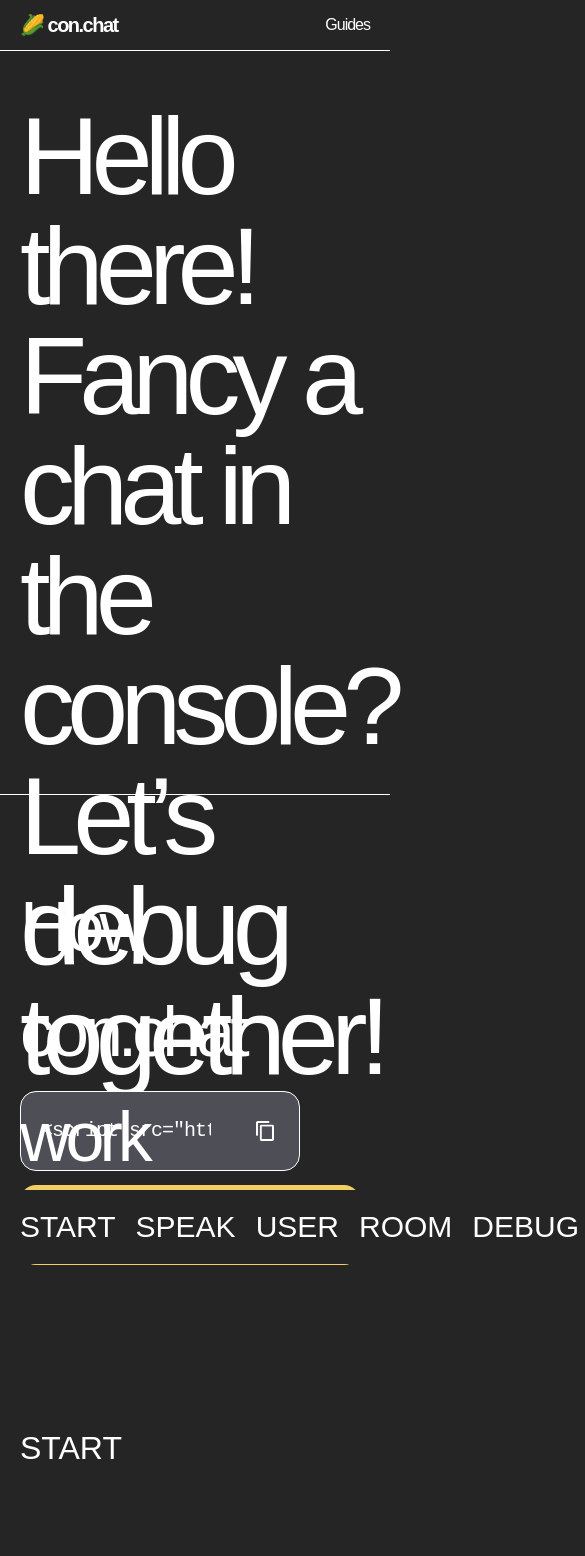
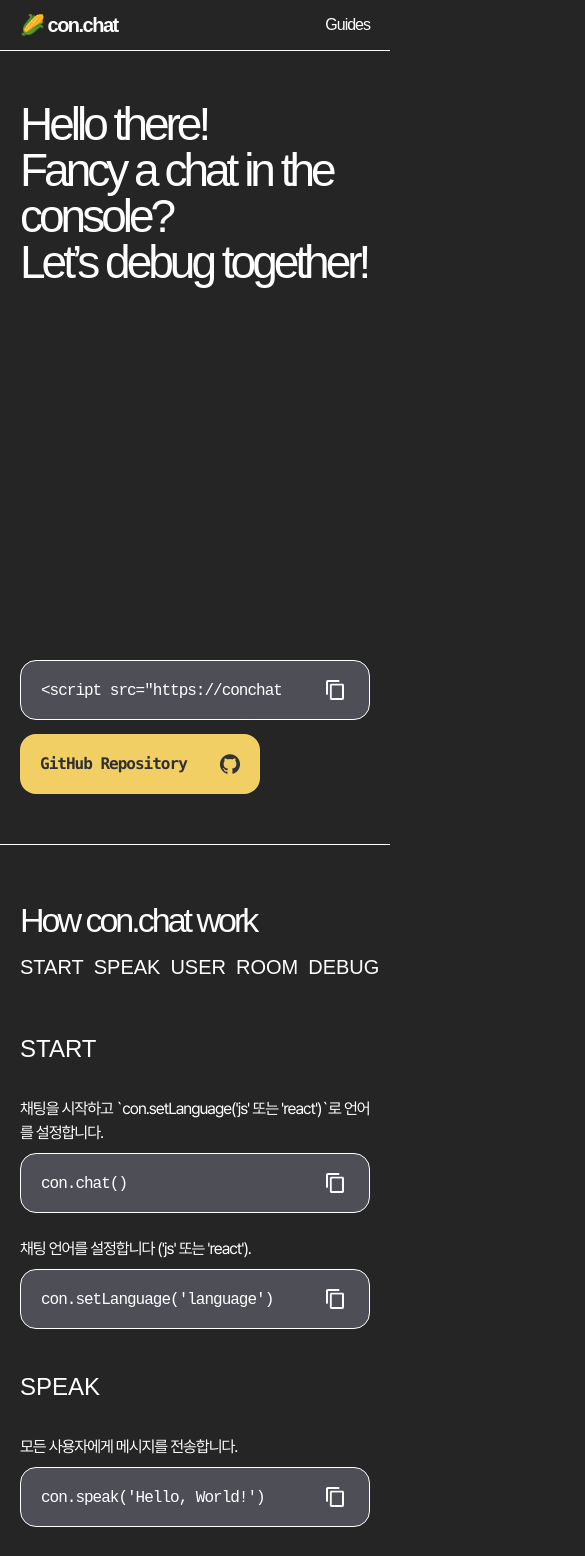
Before and after one commit to Team-conchat/con.chat-guide, a React (Vite) app: page / in a window 390 px wide. Shown: the top 1556 px of the page, 585 px wide, since content can reach past the window. Built offline with nearby package versions, Linux system fonts and the light colour scheme; a web font is replaced by a local one.

Commit message:
Design: intro 페이지 반응형 추가

```diff
--- a/src/components/CodeBlock/style.scss
+++ b/src/components/CodeBlock/style.scss
@@ -1,3 +1,5 @@
+@use '../../styles/mixin' as mixin;
+
 .code-example {
   display: flex;
   justify-content: space-between;
@@ -10,6 +12,10 @@
   background-color: var(--code-bg-color);
   box-sizing: border-box;
 
+  @include mixin.tablet {
+    min-height: 60px;
+  }
+
   pre {
     overflow-x: auto;
   }
@@ -17,6 +23,10 @@
   code {
     font-size: 2rem;
     color: var(--white);
+
+    @include mixin.tablet {
+      font-size: 1.6rem;
+    }
   }
 
   .code-copy {
--- a/src/components/DescriptionWithCode/style.scss
+++ b/src/components/DescriptionWithCode/style.scss
@@ -1,12 +1,28 @@
+@use '../../styles/mixin' as mixin;
+
 .box-description-code {
   margin-top: 80px;
 
+  @include mixin.tablet {
+    margin-top: 30px;
+  }
+
   & + & {
     margin-top: 60px;
+
+    @include mixin.tablet {
+      margin-top: 24px;
+    }
   }
+
   .text {
     padding-bottom: 18px;
     font-size: 2rem;
     white-space: pre-wrap;
+
+    @include mixin.tablet {
+      padding-bottom: 8px;
+      font-size: 1.6rem;
+    }
   }
 }
--- a/src/components/IntroSection/style.scss
+++ b/src/components/IntroSection/style.scss
@@ -2,6 +2,10 @@
 
 .section-intro-category {
   margin-top: 160px;
+
+  @include mixin.tablet {
+    margin-top: 40px;
+  }
 }
 
 .title-category {
@@ -9,4 +13,8 @@
   font-size: 3.2rem;
   color: var(--white);
   letter-spacing: 0;
+
+  @include mixin.tablet {
+    font-size: 2.4rem;
+  }
 }
--- a/src/components/NavCategory/style.scss
+++ b/src/components/NavCategory/style.scss
@@ -5,12 +5,30 @@
   top: 101px;
   left: 0;
   z-index: 10;
+  width: 100%;
   padding: 20px 0;
   background-color: var(--layout-bg-color);
+
+  @include mixin.tablet {
+    top: 51px;
+    margin-right: -20px;
+    padding: 10px 20px 10px 0;
+    overflow-x: auto;
+  }
 
   ul {
     display: flex;
     gap: 20px;
+
+    @include mixin.tablet {
+      gap: 10px;
+    }
+
+    li:last-child {
+      @include mixin.tablet {
+        padding-right: 10px;
+      }
+    }
   }
 
   .btn-category {
@@ -19,6 +37,10 @@
     font-size: 3rem;
     color: var(--white);
     letter-spacing: 0;
+
+    @include mixin.tablet {
+      font-size: 2rem;
+    }
 
     &.is-active {
       &::after {
--- a/src/pages/Intro/index.jsx
+++ b/src/pages/Intro/index.jsx
@@ -79,7 +79,7 @@
             >
               <DescriptionWithCode
                 text="사용자 이름을 설정합니다."
-                code="con.configuserName('userName')"
+                code="con.configUserName('userName')"
               />
             </IntroSection>
             <IntroSection
--- a/src/pages/Intro/style.scss
+++ b/src/pages/Intro/style.scss
@@ -3,6 +3,10 @@
 .page-intro {
   .code-example {
     width: 80%;
+
+    @include mixin.tablet {
+      width: 100%;
+    }
   }
 }
 
@@ -11,6 +15,10 @@
   padding: 50px 0;
   border-bottom: 1px solid var(--white);
   box-sizing: border-box;
+
+  @include mixin.tablet {
+    height: calc(100vh - 50px);
+  }
 
   .inner {
     display: flex;
@@ -25,6 +33,11 @@
     font-weight: 400;
     letter-spacing: -0.8rem;
     line-height: 1;
+
+    @include mixin.tablet {
+      font-size: 4.6rem;
+      letter-spacing: -0.4rem;
+    }
   }
 
   .area-info {
@@ -48,6 +61,12 @@
   font-weight: 700;
   color: var(--black);
 
+  @include mixin.tablet {
+    width: 200px;
+    min-height: 60px;
+    font-size: 1.6rem;
+  }
+
   &:after {
     width: 20px;
     height: 20px;
@@ -61,10 +80,19 @@
   padding: 80px 0;
   box-sizing: border-box;
 
+  @include mixin.tablet {
+    padding: 50px 0;
+  }
+
   .title {
     @include mixin.font-faktum;
     font-size: 7rem;
     font-weight: 400;
     letter-spacing: -0.5rem;
+
+    @include mixin.tablet {
+      font-size: 3.4rem;
+      letter-spacing: -0.3rem;
+    }
   }
 }
```
